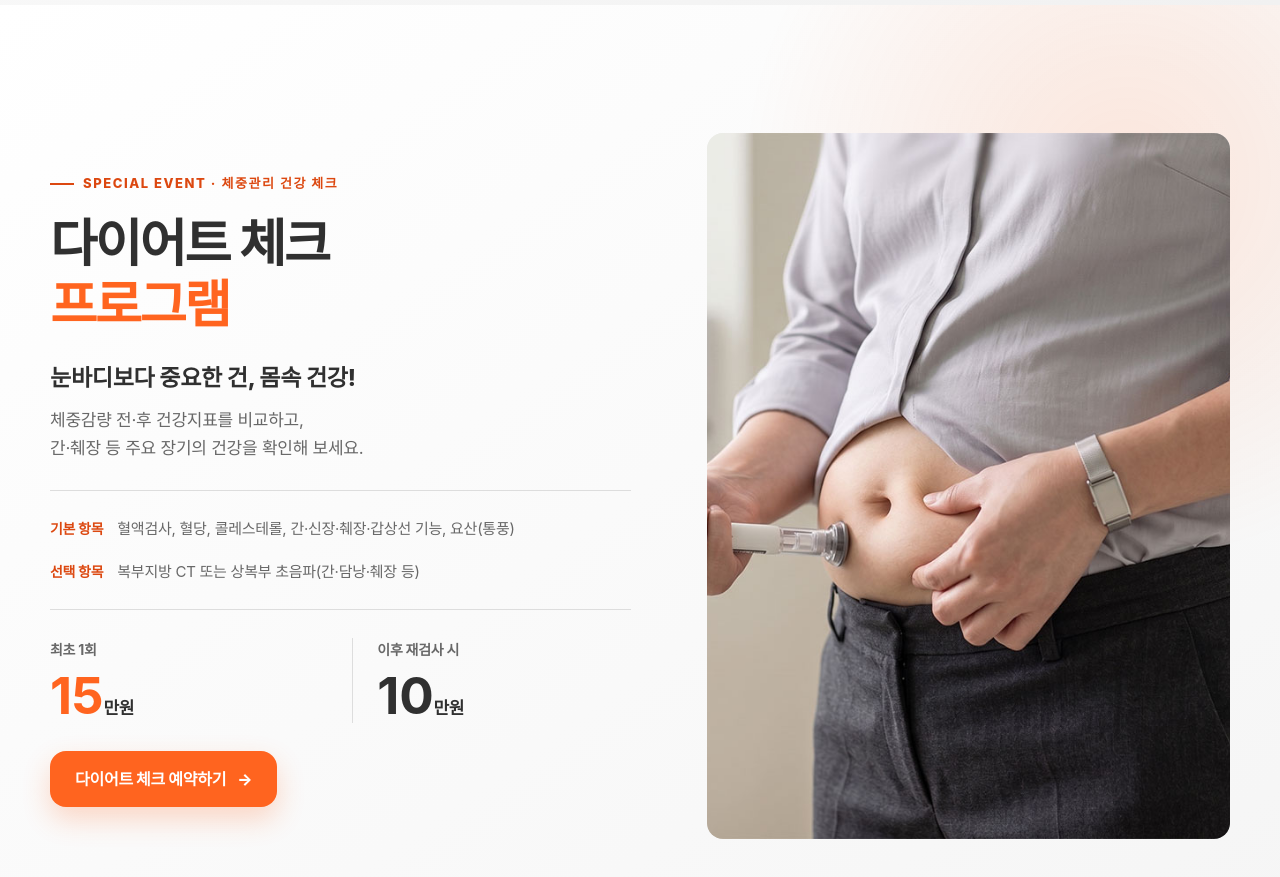
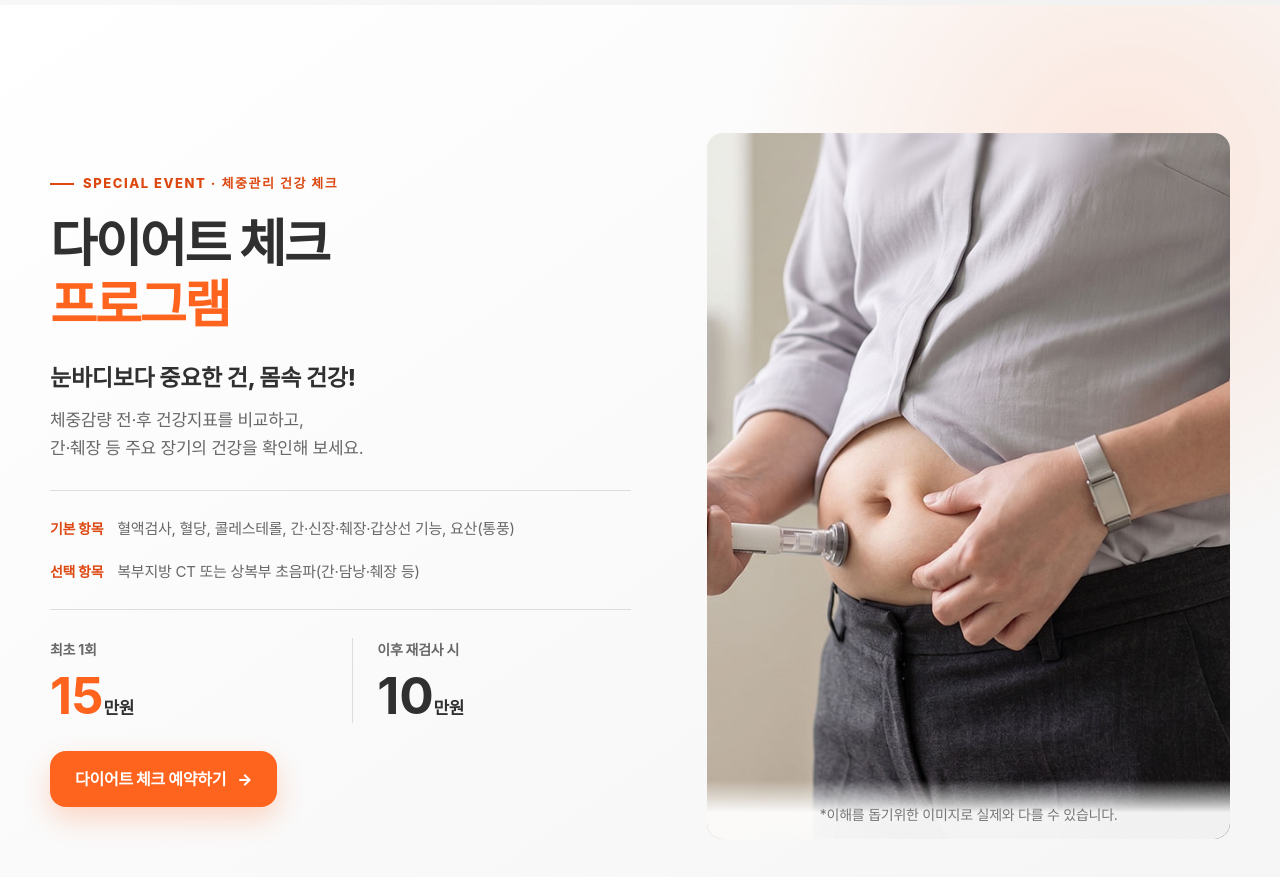
Before and after one commit to rapigenhc/rapigenhc.github.io, a plain HTML site: page ambulatorycare.html in a window 1280 px wide. Shown: the part 3320-4197 px from the top of the page. Drawn offline with Linux system fonts and the light colour scheme.

Commit message:
Overlay explanatory caption on diet program image

```diff
--- a/ambulatorycare.html
+++ b/ambulatorycare.html
@@ -288,6 +288,7 @@
         color: var(--ink);
       }
       .diet-event-visual {
+        position: relative;
         margin: 0;
         min-height: 480px;
         height: 100%;
@@ -301,6 +302,19 @@
         height: 100%;
         object-fit: cover;
         object-position: 56% center;
+      }
+      .diet-event-visual figcaption {
+        position: absolute;
+        z-index: 1;
+        right: 0;
+        bottom: 0;
+        left: 0;
+        padding: 24px 16px 14px;
+        background: linear-gradient(transparent, rgba(255, 255, 255, 0.94) 55%);
+        color: #777;
+        font-size: 14px;
+        line-height: 1.5;
+        text-align: center;
       }
       @media (max-width: 920px) {
         .diet-event-layout {
@@ -1752,6 +1766,7 @@
           </div>
           <figure class="diet-event-visual">
             <img src="img/mjr-main.jpg" alt="체중관리를 위한 마운자로 주사 이미지" width="1200" height="800" loading="lazy" />
+            <figcaption>*이해를 돕기위한 이미지로 실제와 다를 수 있습니다.</figcaption>
           </figure>
         </div>
       </section>
```
